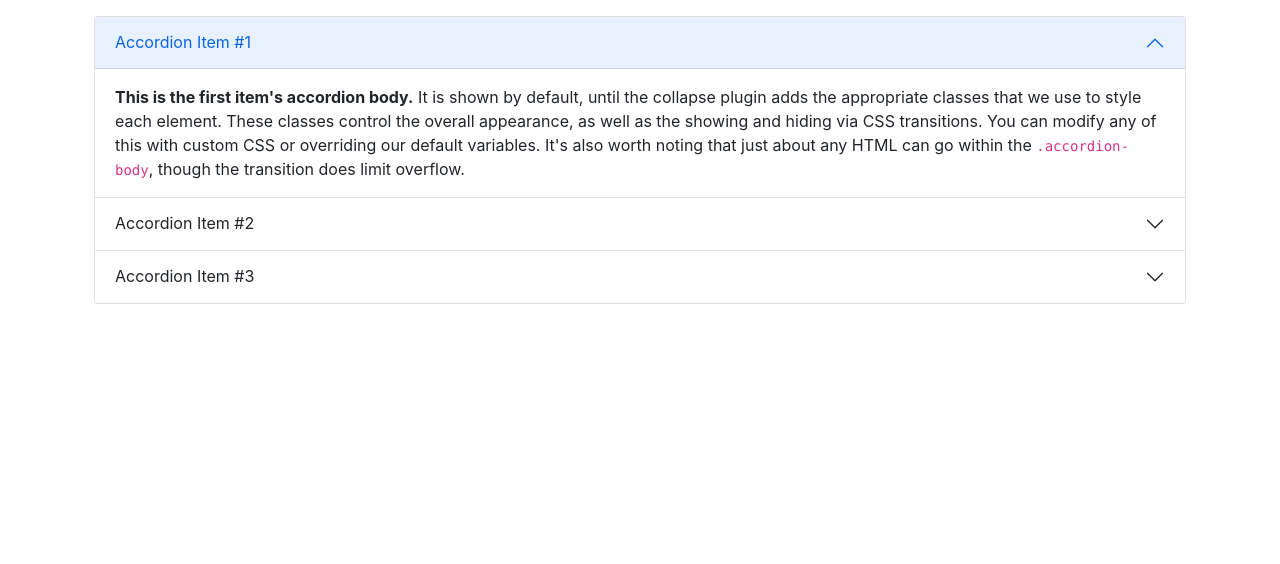
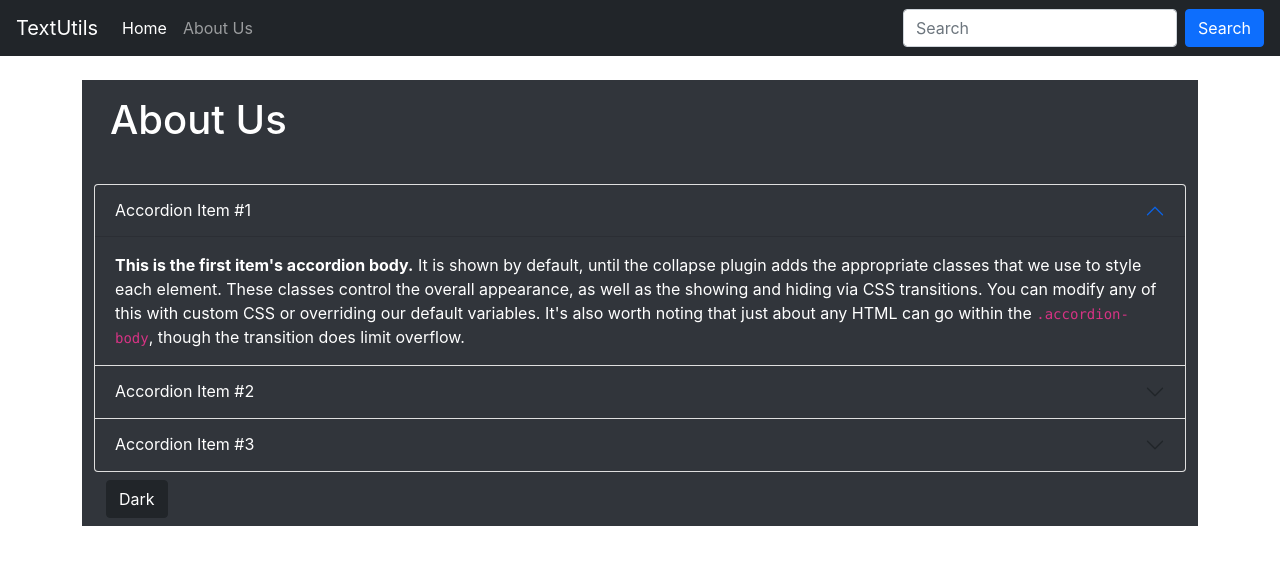
Before and after one commit to Goutham-02/TextUtils, a React (Create React App) app: page / in a window 1280 px wide. Shown: the top 564 px of the page. Built offline with nearby package versions, Linux system fonts and the light colour scheme.

Commit message:
Some changes added

```diff
--- a/src/App.js
+++ b/src/App.js
@@ -1,12 +1,12 @@
 import "./App.css";
 import About from "./components/About";
-// import Navbar from "./components/Navbar";
+import Navbar from "./components/Navbar";
 // import Textforms from "./components/Textforms";
 
 function App() {
   return (
     <>
-      {/* <Navbar title="TextUtils" aboutText="About Us" /> */}
+      <Navbar title="TextUtils" aboutText="About Us" />
       <div className="container my-3">
         {/* <Textforms heading="Enter the text to analyse below"/> */}
         <About/>
--- a/src/components/About.js
+++ b/src/components/About.js
@@ -1,46 +1,55 @@
 import React from 'react'
 
 export default function About() {
+    let myStyle = {
+        color: 'white',
+        backgroundColor: '#31353b'
+    }
+
     return (
-        <div className="container">
-            <div class="accordion" id="accordionExample">
-                <div class="accordion-item">
-                    <h2 class="accordion-header" id="headingOne">
-                        <button class="accordion-button" type="button" data-bs-toggle="collapse" data-bs-target="#collapseOne" aria-expanded="true" aria-controls="collapseOne">
+        <div className="container" style={myStyle}>
+            <h1 className='my-4 p-3'>About Us</h1>
+            <div className="accordion" id="accordionExample" style={myStyle}>
+                <div className="accordion-item">
+                    <h2 className="accordion-header" id="headingOne">
+                        <button className="accordion-button" style={myStyle} type="button" data-bs-toggle="collapse" data-bs-target="#collapseOne" aria-expanded="true" aria-controls="collapseOne">
                             Accordion Item #1
                         </button>
                     </h2>
-                    <div id="collapseOne" class="accordion-collapse collapse show" aria-labelledby="headingOne" data-bs-parent="#accordionExample">
-                        <div class="accordion-body">
+                    <div id="collapseOne" className="accordion-collapse collapse show" aria-labelledby="headingOne" data-bs-parent="#accordionExample">
+                        <div className="accordion-body" style={myStyle}>
                             <strong>This is the first item's accordion body.</strong> It is shown by default, until the collapse plugin adds the appropriate classes that we use to style each element. These classes control the overall appearance, as well as the showing and hiding via CSS transitions. You can modify any of this with custom CSS or overriding our default variables. It's also worth noting that just about any HTML can go within the <code>.accordion-body</code>, though the transition does limit overflow.
                         </div>
                     </div>
                 </div>
-                <div class="accordion-item">
-                    <h2 class="accordion-header" id="headingTwo">
-                        <button class="accordion-button collapsed" type="button" data-bs-toggle="collapse" data-bs-target="#collapseTwo" aria-expanded="false" aria-controls="collapseTwo">
+                <div className="accordion-item">
+                    <h2 className="accordion-header" id="headingTwo">
+                        <button className="accordion-button collapsed" style={myStyle} type="button" data-bs-toggle="collapse" data-bs-target="#collapseTwo" aria-expanded="false" aria-controls="collapseTwo">
                             Accordion Item #2
                         </button>
                     </h2>
-                    <div id="collapseTwo" class="accordion-collapse collapse" aria-labelledby="headingTwo" data-bs-parent="#accordionExample">
-                        <div class="accordion-body">
+                    <div id="collapseTwo" className="accordion-collapse collapse" aria-labelledby="headingTwo" data-bs-parent="#accordionExample">
+                        <div className="accordion-body" style={myStyle}>
                             <strong>This is the second item's accordion body.</strong> It is hidden by default, until the collapse plugin adds the appropriate classes that we use to style each element. These classes control the overall appearance, as well as the showing and hiding via CSS transitions. You can modify any of this with custom CSS or overriding our default variables. It's also worth noting that just about any HTML can go within the <code>.accordion-body</code>, though the transition does limit overflow.
                         </div>
                     </div>
                 </div>
-                <div class="accordion-item">
-                    <h2 class="accordion-header" id="headingThree">
-                        <button class="accordion-button collapsed" type="button" data-bs-toggle="collapse" data-bs-target="#collapseThree" aria-expanded="false" aria-controls="collapseThree">
+                <div className="accordion-item">
+                    <h2 className="accordion-header" id="headingThree">
+                        <button className="accordion-button collapsed" style={myStyle} type="button" data-bs-toggle="collapse" data-bs-target="#collapseThree" aria-expanded="false" aria-controls="collapseThree">
                             Accordion Item #3
                         </button>
                     </h2>
-                    <div id="collapseThree" class="accordion-collapse collapse" aria-labelledby="headingThree" data-bs-parent="#accordionExample">
-                        <div class="accordion-body">
+                    <div id="collapseThree" className="accordion-collapse collapse" aria-labelledby="headingThree" data-bs-parent="#accordionExample">
+                        <div className="accordion-body" style={myStyle}>
                             <strong>This is the third item's accordion body.</strong> It is hidden by default, until the collapse plugin adds the appropriate classes that we use to style each element. These classes control the overall appearance, as well as the showing and hiding via CSS transitions. You can modify any of this with custom CSS or overriding our default variables. It's also worth noting that just about any HTML can go within the <code>.accordion-body</code>, though the transition does limit overflow.
                         </div>
                     </div>
                 </div>
             </div>
+            <div className="container">
+                <button type="button" className="btn btn-dark my-2">Dark</button>
+            </div>
         </div>
     )
 }
--- a/src/components/Navbar.js
+++ b/src/components/Navbar.js
@@ -27,7 +27,7 @@ export default function Navbar(props) {
                         </a>
                     </li>
                     <li className="nav-item">
-                        <a className="nav-link" href="/">
+                        <a className="nav-link" href="./About.js">
                             {props.aboutText}
                         </a>
                     </li>
```
